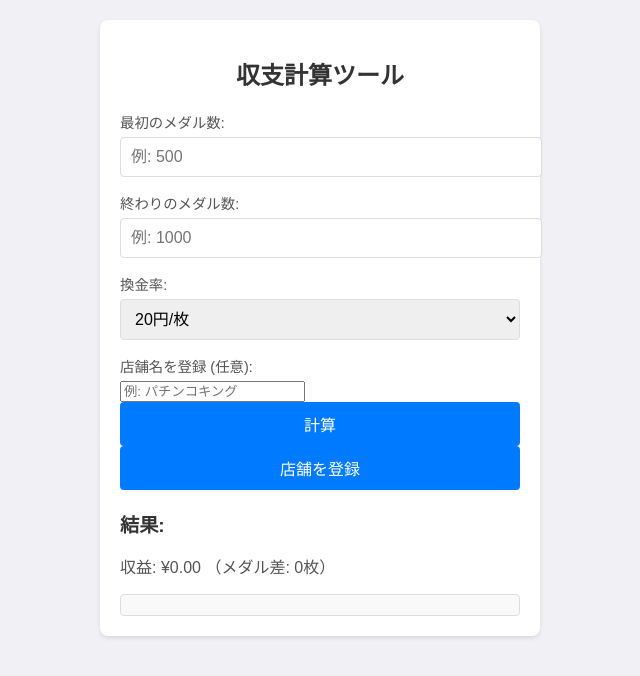
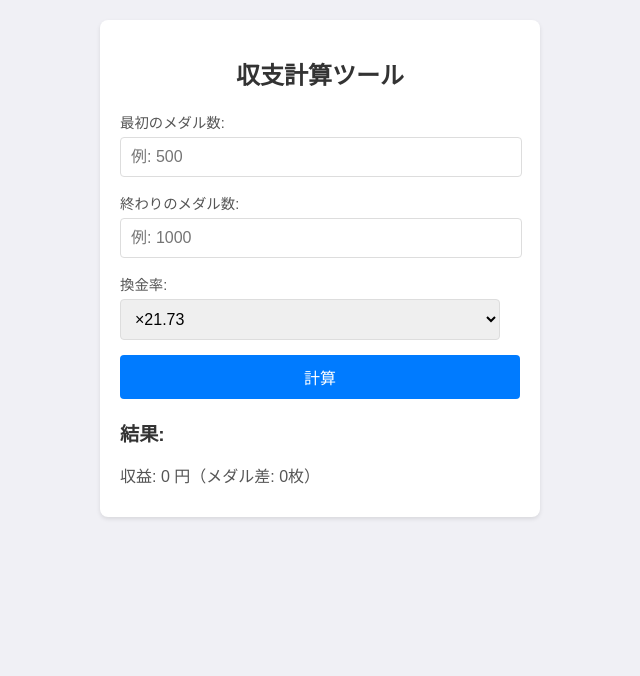
Before and after one commit to tsukajennifer/kush, a plain HTML site: page index.html in a window 1280 px wide. Both pictures are taken after a click on the button "計算". Shown: the whole page, without its empty margins (320-960 px from the left). Drawn offline with Linux system fonts and the light colour scheme.

Commit message:
Update index.html

```diff
--- a/index.html
+++ b/index.html
@@ -3,7 +3,7 @@
 <head>
     <meta charset="UTF-8">
     <meta name="viewport" content="width=device-width, initial-scale=1.0">
-    <title>パチンコ・スロット収支計算</title>
+    <title>収支計算</title>
     <style>
         /* 全体のスタイル */
         body {
@@ -41,7 +41,7 @@
 
         /* 入力フィールドとセレクトボックス */
         input[type="number"], select {
-            width: 100%;
+            width: 95%;
             padding: 10px;
             margin-bottom: 15px;
             border: 1px solid #dddddd;
@@ -79,15 +79,6 @@
             margin-bottom: 10px;
         }
 
-        /* 店舗リスト */
-        .store-list {
-            margin-top: 10px;
-            background-color: #f9f9f9;
-            padding: 10px;
-            border: 1px solid #ddd;
-            border-radius: 4px;
-        }
-
         /* スマホに最適化 */
         @media (max-width: 400px) {
             .container {
@@ -114,28 +105,21 @@
         <!-- 換金率選択 -->
         <label for="exchangeRate">換金率:</label>
         <select id="exchangeRate">
-            <option value="20">20円/枚</option>
-            <option value="21.27">21.27円/枚</option>
-            <option value="22.5">22.5円/枚</option>
+            <option value="21.73">×21.73</option>
+            <option value="21.2954">×21.73×0.98</option>
+            <option value="19.3675889328">÷50.6×1000×0.98</option>
+            <option value="20">×20</option>
+            <option value="×10">×10</option>
         </select>
 
-        <!-- 店舗登録 -->
-        <label for="storeName">店舗名を登録 (任意):</label>
-        <input type="text" id="storeName" placeholder="例: パチンコキング">
-
         <button onclick="calculateProfit()">計算</button>
-        <button onclick="registerStore()">店舗を登録</button>
 
         <!-- 結果表示 -->
         <h2>結果:</h2>
         <p id="profit"></p>
-        <p id="storeListTitle"></p>
-        <div id="storeList" class="store-list"></div>
     </div>
 
     <script>
-        const stores = {};
-
         function calculateProfit() {
             const startTokens = parseFloat(document.getElementById("startTokens").value) || 0;
             const endTokens = parseFloat(document.getElementById("endTokens").value) || 0;
@@ -144,41 +128,7 @@
             const profitTokens = endTokens - startTokens;
             const profitYen = profitTokens * exchangeRate;
 
-            document.getElementById("profit").textContent = `収益: ¥${profitYen.toFixed(2)} （メダル差: ${profitTokens}枚）`;
-        }
-
-        function registerStore() {
-            const storeName = document.getElementById("storeName").value.trim();
-            const exchangeRate = document.getElementById("exchangeRate").value;
-
-            if (storeName) {
-                if (!stores[exchangeRate]) {
-                    stores[exchangeRate] = [];
-                }
-                stores[exchangeRate].push(storeName);
-
-                // 更新
-                updateStoreList();
-                document.getElementById("storeName").value = ""; // 入力欄クリア
-            }
-        }
-
-        function updateStoreList() {
-            const storeList = document.getElementById("storeList");
-            storeList.innerHTML = ""; // リストをクリア
-            const storeListTitle = document.getElementById("storeListTitle");
-
-            // 店舗をリスト化
-            if (Object.keys(stores).length > 0) {
-                storeListTitle.textContent = "登録された店舗:";
-                for (const [rate, storeNames] of Object.entries(stores)) {
-                    const rateDiv = document.createElement("div");
-                    rateDiv.textContent = `${rate}円/枚: ${storeNames.join(", ")}`;
-                    storeList.appendChild(rateDiv);
-                }
-            } else {
-                storeListTitle.textContent = "";
-            }
+            document.getElementById("profit").textContent = `収益: ${profitYen.toFixed()} 円（メダル差: ${profitTokens}枚）`;
         }
     </script>
 </body>
```
